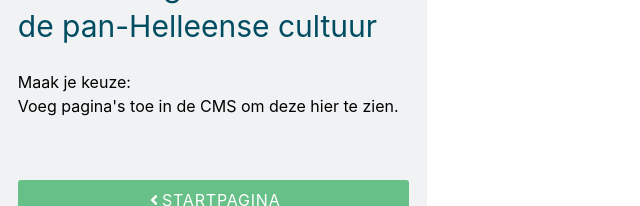
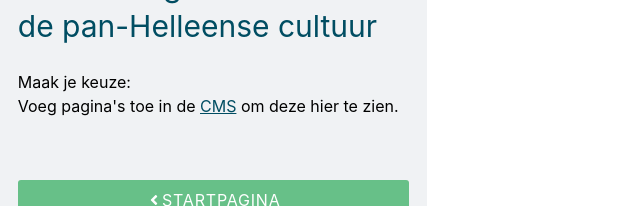
Before and after one commit to thetwit4u/Pelckmans-memoria-demo, a Next.js app: page /startpagina/page in a window 1280 px wide. Shown: the part 122-328 px from the top of the page, without its empty margins (0-640 px from the left). Built offline with nearby package versions, Linux system fonts and the light colour scheme.

Commit message:
feat: more explanation

```diff
--- a/pages/startpagina/page/index.tsx
+++ b/pages/startpagina/page/index.tsx
@@ -42,7 +42,15 @@ const Page = ({ pages, articles, title }: PageProps) => {
 
         <section className='my-6'>
           <p>Maak je keuze:</p>
-          {pages.length === 0 && <span>Voeg pagina&apos;s toe in de CMS om deze hier te zien.</span>}
+          {pages.length === 0 && (
+            <span>
+              Voeg pagina&apos;s toe in de{' '}
+              <a className='text-tertiary underline' href='/admin/index.html' target='_blank'>
+                CMS
+              </a>{' '}
+              om deze hier te zien.
+            </span>
+          )}
           <ul className='inline-block py-4 pl-10 leading-8 list-disc list-inside text-tertiary'>
             {pages.map((page, index) => {
               return (
```
